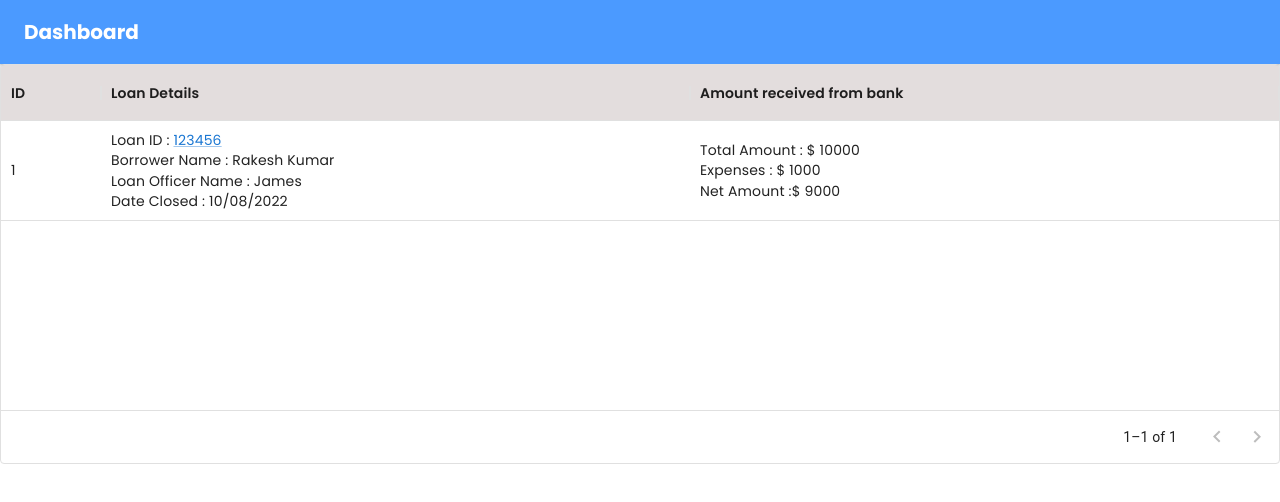
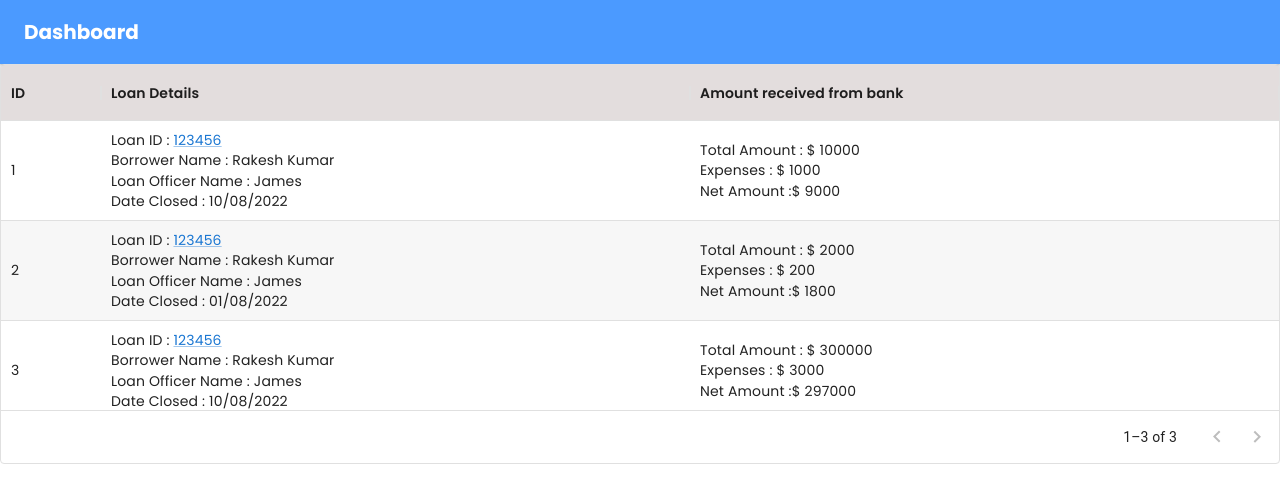
Before and after one commit to GuleriaRakesh/Capital_project, a React (Create React App) app: page / in a window 1280 px wide. Shown: the top 502 px of the page. Built offline with nearby package versions, Linux system fonts and the light colour scheme.

Commit message:
edit functionality dynamic

```diff
--- a/src/components/HomeComponents/HomePage.tsx
+++ b/src/components/HomeComponents/HomePage.tsx
@@ -38,7 +38,8 @@ const darkTheme = createTheme({
 });
 
 export default function HomePage() {
-  const [rowValues, setRowValues] = React.useState<any>([{
+  const [rowValues, setRowValues] = React.useState<any>([
+    {
       id: 1,
       expenses: 1000,
       amount_received: 10000,
@@ -54,26 +55,65 @@ export default function HomePage() {
         expense_note: "17/08/2022",
         loan_date: "10/08/2022",
       },
-    LOA_amount: "$90,000",
-    LOA_percent: "20%",
-    PR_amount: "$500",
       loan_id: 123456,
       borrower_name: "Rakesh Kumar",
       Loan_officer_name: "James",
-  }]);
+    },
+    {
+      id: 2,
+      expenses: 200,
+      amount_received: 2000,
+      how_amount_received: "By cheque",
+      notes: {
+        amount_note: "Recieved Successfully",
+        expense_note: "Not Expense",
+        loa_note: "Full Amount recieved",
+        pr_note: "None recieved",
+      },
+      dates: {
+        amount_note: "06/08/2022",
+        expense_note: "07/08/2022",
+        loan_date: "01/08/2022",
+      },
+      loan_id: 123456,
+      borrower_name: "Rakesh Kumar",
+      Loan_officer_name: "James",
+    },
+    {
+      id: 3,
+      expenses: 3000,
+      amount_received: 300000,
+      how_amount_received: "By cheque",
+      notes: {
+        amount_note: "Recieved Successfully",
+        expense_note: "Not Expense",
+        loa_note: "Full Amount recieved",
+        pr_note: "None recieved",
+      },
+      dates: {
+        amount_note: "16/08/2022",
+        expense_note: "17/08/2022",
+        loan_date: "10/08/2022",
+      },
+      loan_id: 123456,
+      borrower_name: "Rakesh Kumar",
+      Loan_officer_name: "James",
+    }
+  ]);
   const [isShownAmount, setIsShownAmount] = useState<boolean>(false);
   const [isShownExpense, setIsShownExpense] = useState<boolean>(false);
   const [isEditable, setIsEditable] = useState<boolean>(false);
-  const [amount, setAmount] = useState<number>(0)
+  const [amount, setAmount] = useState<number>(0);
+  const [dialogContent, setDialogContent] = useState<any>()
 
   const handleEditValues = (id: number, type: string) => {
     const objIndex = rowValues.findIndex((value: any) => value.id === id);
     if (objIndex > -1) {
       if (type === 'total_amount') {
-        rowValues[0]['amount_received'] = amount;
+        rowValues[objIndex]['amount_received'] = amount;
       }
       else {
-        rowValues[0]['expenses'] = amount;
+        rowValues[objIndex]['expenses'] = amount;
       }
     }
   }
@@ -129,12 +169,12 @@ export default function HomePage() {
                 <Box
                   // onMouseEnter={() => setIsShown(true)}
                   // onMouseLeave={() => setIsShown(false)}
-                  onMouseOver={() => setIsShownAmount(true)}
+                  onMouseOver={() => { setIsShownAmount(true); setDialogContent(params.row) }}
                 >
                   Total Amount :{" "}
                   $ {params.row.amount_received}
                 </Box>
-                <Box onMouseOver={() => setIsShownExpense(true)}>Expenses : $ {params.row.expenses}</Box>
+                <Box onMouseOver={() => { setIsShownExpense(true); setDialogContent(params.row) }}>Expenses : $ {params.row.expenses}</Box>
                 <Box>
                   {" "}
                   Net Amount :${" "}
@@ -148,20 +188,18 @@ export default function HomePage() {
               aria-describedby="alert-dialog-description"
             >
               <DialogContent>
-                <DialogContentText id="alert-dialog-description">
                 <Box>
                   <Box>
                     Amount :
                     <TextField
                       onChange={(e) => setAmount(+e.target.value)}
-                        defaultValue={params.row.amount_received}
+                      defaultValue={dialogContent?.amount_received}
                       disabled={isEditable ? false : true} />
-                      <IconButton>{isEditable ? <DoneIcon onClick={() => handleEditValues(params.row.id, 'total_amount')} /> : <EditIcon onClick={() => setIsEditable(true)} />}</IconButton>
+                    <IconButton>{isEditable ? <DoneIcon onClick={() => handleEditValues(dialogContent?.id, 'total_amount')} /> : <EditIcon onClick={() => setIsEditable(true)} />}</IconButton>
                   </Box>
-                    <Box> Note : {params.row.notes.amount_note}</Box>
-                    <Box>date : {params.row.dates.amount_note}</Box>
+                  <Box> Note : {dialogContent?.notes.amount_note}</Box>
+                  <Box>date : {dialogContent?.dates.amount_note}</Box>
                 </Box>
-                </DialogContentText>
               </DialogContent>
               <DialogActions>
                 <Button onClick={() => { setIsShownAmount(false); setIsEditable(false) }}>Close</Button>
@@ -177,11 +215,11 @@ export default function HomePage() {
                 <Box>
                   <Box>
                     Amount :
-                    <TextField onChange={(e) => setAmount(+e.target.value)} defaultValue={params.row.expenses} disabled={isEditable ? false : true} />
-                    <IconButton>{isEditable ? <DoneIcon onClick={() => handleEditValues(params.row.id, 'expense')} /> : <EditIcon onClick={() => setIsEditable(true)} />}</IconButton>
+                    <TextField onChange={(e) => setAmount(+e.target.value)} defaultValue={dialogContent?.expenses} disabled={isEditable ? false : true} />
+                    <IconButton>{isEditable ? <DoneIcon onClick={() => handleEditValues(dialogContent?.id, 'expense')} /> : <EditIcon onClick={() => setIsEditable(true)} />}</IconButton>
                   </Box>
-                  <Box> Note : {params.row.notes.expense_note}</Box>
-                  <Box>date : {params.row.dates.expense_note}</Box>
+                  <Box> Note : {dialogContent?.notes.expense_note}</Box>
+                  <Box>date : {dialogContent?.dates.expense_note}</Box>
                 </Box>
               </DialogContent>
               <DialogActions>
```
Lines whose indentation alone changed are shown as unchanged.
